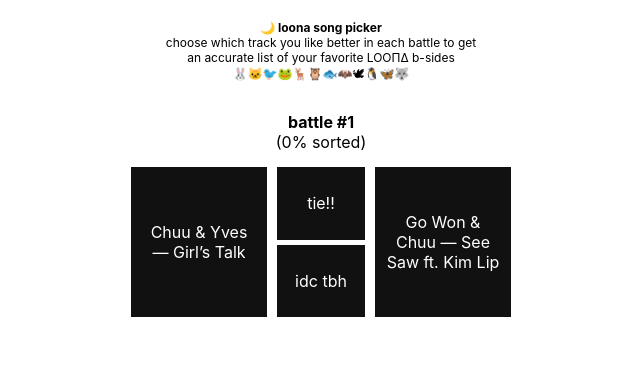
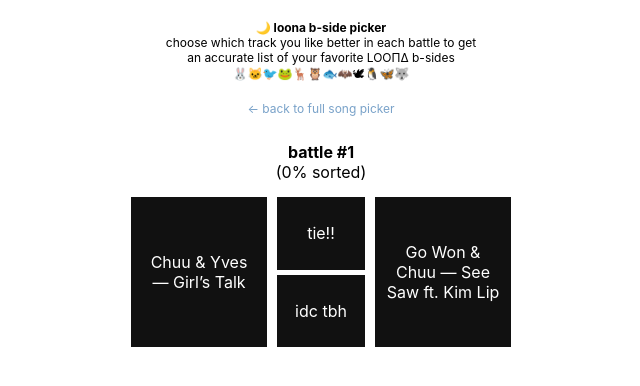
Before and after one commit to skullface/girlgroupsdotnet, a Jekyll site: the page song-picker/loona/b-sides/index.html, which Jekyll copies as it is, in a window 1280 px wide. Shown: the top 386 px of the page, without its empty margins (319-959 px from the left). Built offline with Jekyll 4.4.1, drawn with Linux system fonts in a browser that asks for light colours.

Commit message:
copy changes

```diff
--- a/song-picker/loona/b-sides/index.html
+++ b/song-picker/loona/b-sides/index.html
@@ -334,15 +334,17 @@
     display: block;
   }
 </style>
-<title>loona song picker</title>
+<title>loona b-side song picker</title>
 <link rel="icon" type="image/png" href="../../moon.png">
 </head>
 
 <body>
   <p>
-    <strong>🌙 loona song picker</strong>
+    <strong>🌙 loona b-side picker</strong>
     choose which track you like better in each battle to get an accurate list of your favorite LOOΠΔ b-sides<br>
-    🐰🐱🐦🐸🦌🦉🐟🦇🕊🐧🦋🐺
+    🐰🐱🐦🐸🦌🦉🐟🦇🕊🐧🦋🐺<br><br>
+
+    <a href="../">← back to full song picker</a>
   </p>
 
   <table id="mainTable" align="center">
--- a/song-picker/loona/index.html
+++ b/song-picker/loona/index.html
@@ -358,8 +358,8 @@
   <p>
     <strong>🌙 loona song picker</strong>
     choose which track you like better in each battle to get an accurate list of your favorite songs from the group.<br>
-    🐰🐱🐦🐸🦌🦉🐟🦇🕊🐧🦋🐺<br>
-    too many songs? try these: <a href="titles">title tracks only</a> • <a href="purists">no intros or remixes</a> • <a href="b-sides">b-sides only</a>
+    🐰🐱🐦🐸🦌🦉🐟🦇🕊🐧🦋🐺<br><br>
+    too many songs? try these: <br><a href="titles">title tracks only</a> • <a href="purists">no intros/ remixes</a> • <a href="b-sides">b-sides only</a>
   </p>
 
   <table id="mainTable" align="center">
```
